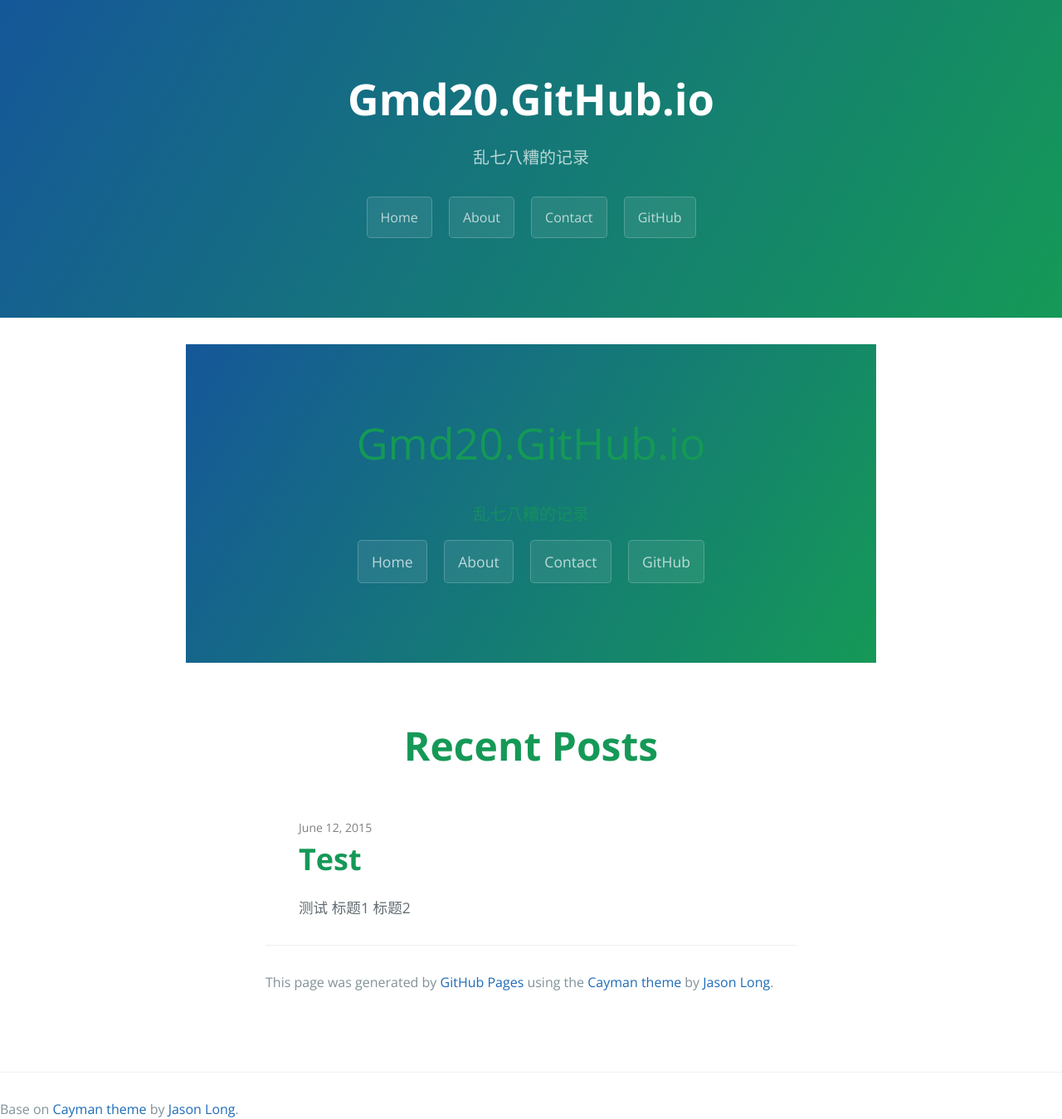
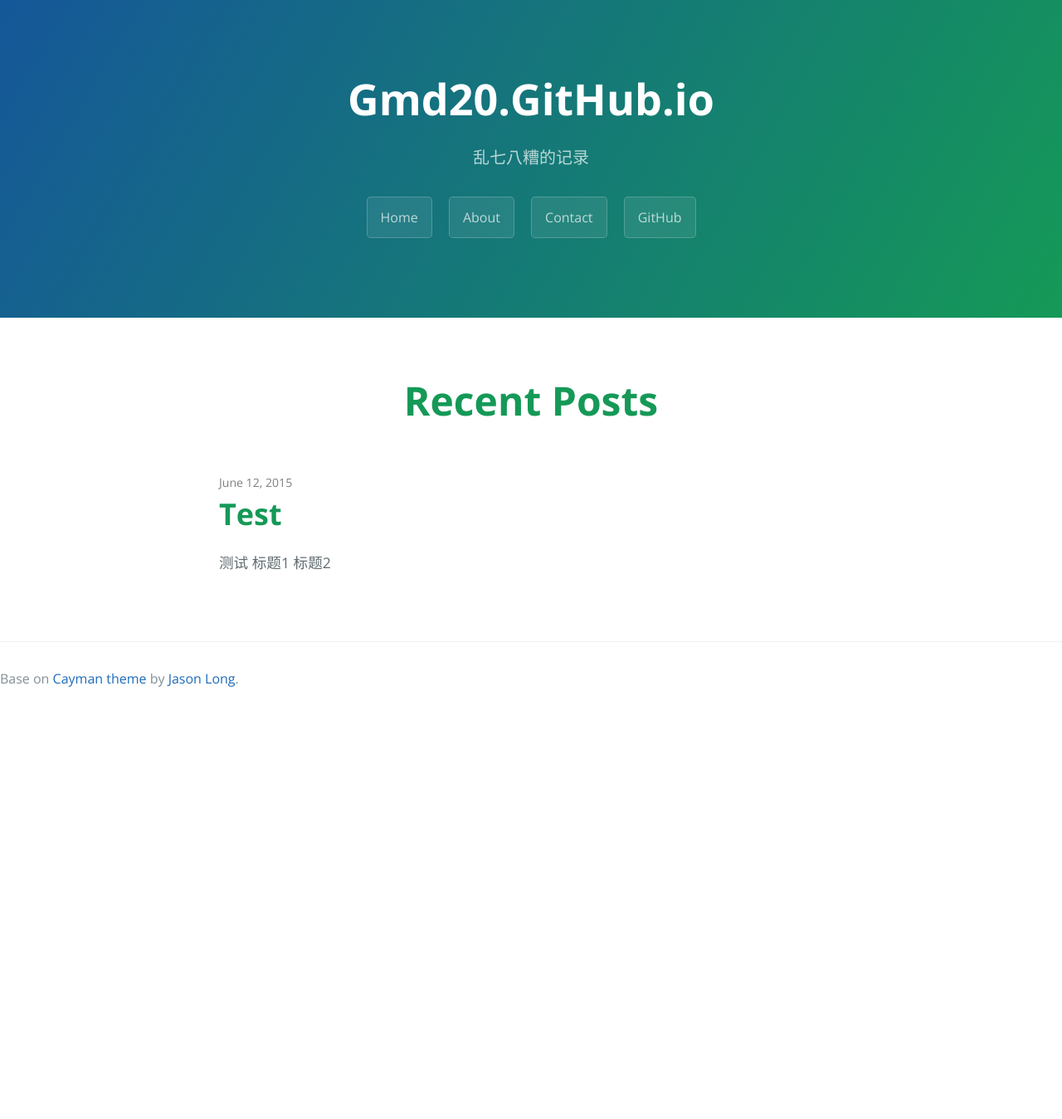
Before and after one commit to gmd20/gmd20.github.io, a Jekyll site: the page built from index.html, in a window 1280 px wide. Shown: the whole page at 83% size. Built offline with Jekyll 4.4.1, drawn with Linux system fonts in a browser that asks for light colours; Markdown is read by kramdown in place of the engine named in the settings; the list of posts is cut into pages by our own code; after the commit the page ends 900 px from its top, so only the background shows below that.

Commit message:
Update index.html

```diff
--- a/index.html
+++ b/index.html
@@ -1,31 +1,6 @@
 ---
 layout: default
 ---
-
-<!DOCTYPE html>
-<html lang="en-us">
-  <head>
-    <meta charset="UTF-8">
-    <title>Gmd20.GitHub.io by gmd20</title>
-    <meta name="viewport" content="width=device-width, initial-scale=1">
-    <link rel="stylesheet" type="text/css" href="stylesheets/normalize.css" media="screen">
-    <link href='http://fonts.googleapis.com/css?family=Open+Sans:400,700' rel='stylesheet' type='text/css'>
-    <link rel="stylesheet" type="text/css" href="stylesheets/stylesheet.css" media="screen">
-    <link rel="stylesheet" type="text/css" href="stylesheets/github-light.css" media="screen">
-    <link rel="stylesheet" type="text/css" href="stylesheets/blog.css" media="screen">
-  </head>
-  <body>
-    <section class="page-header">
-      <h1 class="project-name">Gmd20.GitHub.io</h1>
-      <h2 class="project-tagline">乱七八糟的记录</h2>
-
-      <a href="#" class="btn"> Home </a>
-      <a href="#" class="btn"> About </a>
-      <a href="#" class="btn"> Contact </a>
-      <a href="#" class="btn"> GitHub </a>
-    </section>
-
-    <section class="main-content">
 
 <div class="home" id="home">
   <h1 class="pageTitle">Recent Posts</h1>
@@ -48,11 +23,3 @@
     {% endif %}
   </div>
 </div>
-
-
-    <footer class="site-footer">
-        <span class="site-footer-credits">This page was generated by <a href="https://pages.github.com">GitHub Pages</a> using the <a href="https://github.com/jasonlong/cayman-theme">Cayman theme</a> by <a href="https://twitter.com/jasonlong">Jason Long</a>.</span>
-    </footer>
-  </section>
-  </body>
-</html>
```
